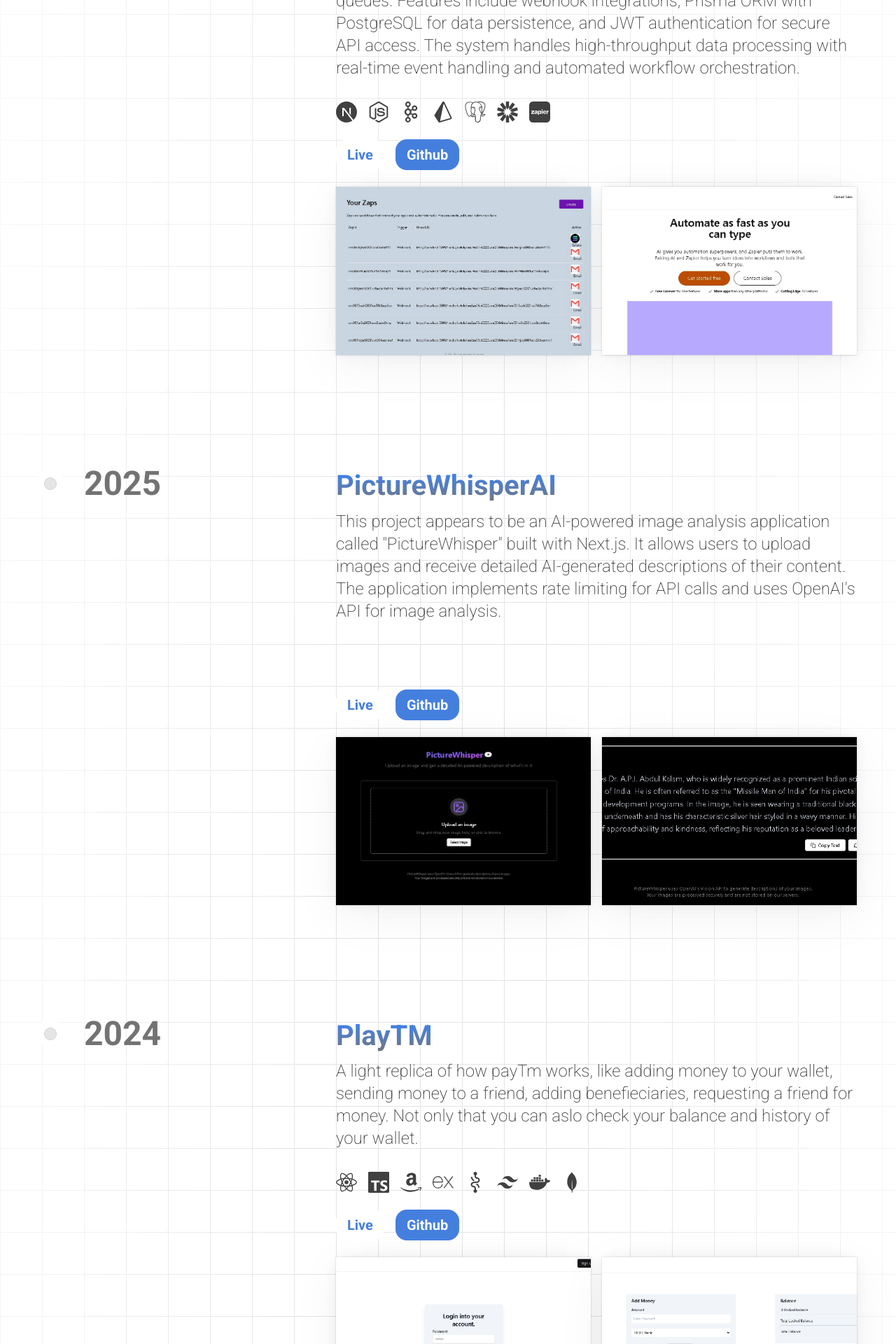
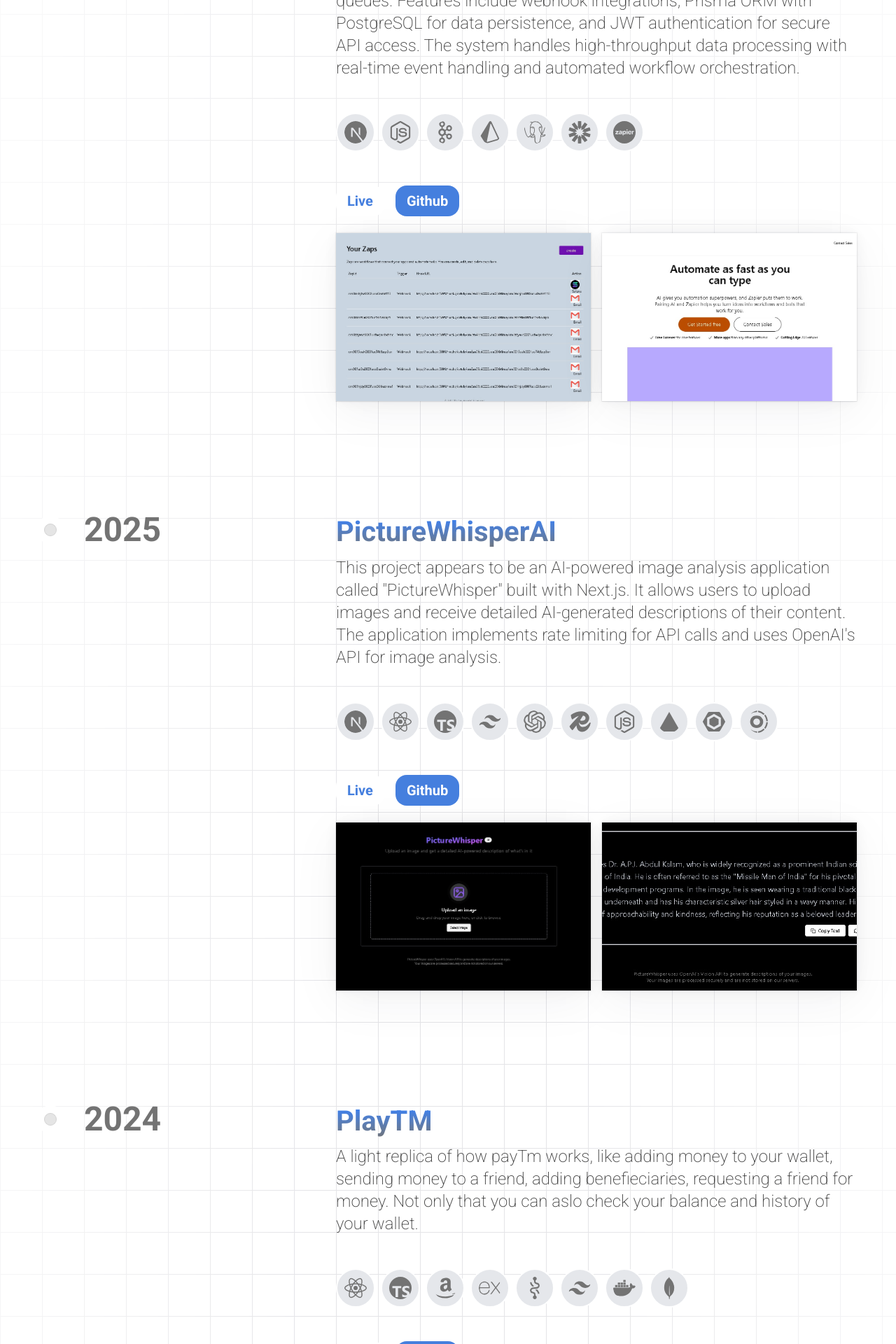
Before and after one commit to anynomous001/portfolio-2, a Next.js app: page / in a window 1280 px wide. Shown: the part 1540-3460 px from the top of the page at 70% size. Built offline with nearby package versions, Linux system fonts and the light colour scheme.

Commit message:
added logo animated tool

```diff
--- a/components/Projects.tsx
+++ b/components/Projects.tsx
@@ -20,6 +20,7 @@ import PictureWhisperAI3 from '@/public/PictureWhisperAI-3.jpeg'
 import zapier1 from '@/public/zapier1.jpeg'
 import zapier2 from '@/public/zapier2.jpeg'
 import zapier3 from '@/public/zapier3.jpeg'
+import { pictureWhisperLinks, playTMLinks, quizzicleLinks, workflowAutomationLinks } from '@/components/ui/project-logostack'
 
 import {
     SiTypescript, SiNextdotjs, SiReact, SiPostgresql, SiMongodb, SiExpress,
@@ -87,15 +88,7 @@ const Projects = () => {
                         </p>
                     </div>
 
-                    <span className="flex items-center flex-wrap w-full pt-6 gap-4 relative font-extralight text-neutral-700 dark:text-neutral-300 text-2xl md:text-3xl max-w-6xl">
-                        <SiNextdotjs className="bg-gradient-to-b from-neutral-200 to-neutral-500 bg-clip-text" title="Next.js" />
-                        <SiNodedotjs className="bg-gradient-to-b from-neutral-200 to-neutral-500 bg-clip-text" title="Node.js" />
-                        <SiApachekafka className="bg-gradient-to-b from-neutral-200 to-neutral-500 bg-clip-text" title="Apache Kafka" />
-                        <SiPrisma className="bg-gradient-to-b from-neutral-200 to-neutral-500 bg-clip-text" title="Prisma" />
-                        <SiPostgresql className="bg-gradient-to-b from-neutral-200 to-neutral-500 bg-clip-text" title="PostgreSQL" />
-                        <SiJsonwebtokens className="bg-gradient-to-b from-neutral-200 to-neutral-500 bg-clip-text" title="JWT" />
-                        <SiZapier className="bg-gradient-to-b from-neutral-200 to-neutral-500 bg-clip-text" title="Zapier" />
-                    </span>
+                    <AnimatedTooltip items={workflowAutomationLinks} />
 
                     <div className="flex gap-4 pt-4 relative z-30">
                         <button className="px-4 py-2 text-xl font-bold rounded-2xl text-[#457FDE] bg-white transform hover:cursor-pointer hover:scale-105 hover:bg-slate-200 transition-all duration-300">
@@ -149,12 +142,7 @@ const Projects = () => {
                         </p>
                     </div>
 
-                    <span className="flex items-center flex-wrap w-full pt-6 gap-4 relative font-extralight text-neutral-700 dark:text-neutral-300 text-2xl md:text-3xl max-w-6xl">
-
-                    </span>
-                    <div className="flex flex-row items-center justify-center mb-10 w-full">
-                        <AnimatedTooltip items={people} />
-                    </div>
+                    <AnimatedTooltip items={pictureWhisperLinks} />
                     <div className="flex gap-4 pt-4 relative z-30">
                         <button className="px-4 py-2 text-xl font-bold rounded-2xl text-[#457FDE]  bg-white transform hover:cursor-pointer  hover:scale-105 hover:bg-slate-200   transition-all duration-300">
                             <Link href="https://playTM.vercel.app"
@@ -211,16 +199,7 @@ const Projects = () => {
                         </p>
                     </div>
 
-                    <span className="flex items-center w-full pt-6 gap-4 relative font-extralight text-neutral-700 dark:text-neutral-300 text-2xl md:text-3xl max-w-6xl">
-                        <SiReact className="bg-gradient-to-b from-neutral-200 to-neutral-500 bg-clip-text" title="React" />
-                        <SiTypescript className="bg-gradient-to-b from-neutral-200 to-neutral-500 bg-clip-text" title="TypeScript" />
-                        <SiAmazon className="bg-gradient-to-b from-neutral-200 to-neutral-500 bg-clip-text" title="AWS" />
-                        <SiExpress className="bg-gradient-to-b from-neutral-200 to-neutral-500 bg-clip-text" title="Express.js" />
-                        <SiRecoil className="bg-gradient-to-b from-neutral-200 to-neutral-500 bg-clip-text" title="Recoil" />
-                        <SiTailwindcss className="bg-gradient-to-b from-neutral-200 to-neutral-500 bg-clip-text" title="TailwindCSS" />
-                        <SiDocker className="bg-gradient-to-b from-neutral-200 to-neutral-500 bg-clip-text" title="Docker" />
-                        <SiMongodb className="bg-gradient-to-b from-neutral-200 to-neutral-500 bg-clip-text" title="MongoDB" />
-                    </span>
+                    <AnimatedTooltip items={playTMLinks} />
 
                     <div className="flex gap-4 pt-4 relative z-30">
                         <button className="px-4 py-2 text-xl font-bold rounded-2xl text-[#457FDE] bg-white transform hover:cursor-pointer hover:scale-105 hover:bg-slate-200 transition-all duration-300">
@@ -270,11 +249,7 @@ const Projects = () => {
                         </p>
                     </div>
 
-                    <span className="flex items-center w-full pt-6  gap-4 relative font-extralight z-30 text-neutral-700 dark:text-neutral-300 text-2xl md:text-3xl max-w-6xl">
-                        <SiReact className="bg-gradient-to-b from-neutral-200 to-neutral-500 bg-clip-text" title="React" />
-                        <SiReactrouter className="bg-gradient-to-b from-neutral-200 to-neutral-500 bg-clip-text" title="React Router" />
-                        <SiCss3 className="bg-gradient-to-b from-neutral-200 to-neutral-500 bg-clip-text" title="CSS3" />
-                    </span>
+                    <AnimatedTooltip items={quizzicleLinks} />
 
                     <div className="flex gap-4 pt-4 relative z-30">
                         <button className="px-4 py-2 text-xl font-bold rounded-2xl text-[#457FDE]  bg-white transform hover:cursor-pointer  hover:scale-105 hover:bg-slate-200   transition-all duration-300">
--- a/components/ui/animated-tooltip.tsx
+++ b/components/ui/animated-tooltip.tsx
@@ -1,5 +1,4 @@
 "use client";
-import Image from "next/image";
 import React, { useState } from "react";
 import {
     motion,
@@ -8,7 +7,6 @@ import {
     useMotionValue,
     useSpring,
 } from "motion/react";
-import ProjectLogoStack from "./project-logostack";
 
 export const AnimatedTooltip = ({
     items,
@@ -16,75 +14,62 @@ export const AnimatedTooltip = ({
     items: {
         id: number;
         name: string;
-        designation: string;
+        icon: React.ReactNode;
     }[];
 }) => {
     const [hoveredIndex, setHoveredIndex] = useState<number | null>(null);
     const springConfig = { stiffness: 100, damping: 5 };
-    const x = useMotionValue(0); // going to set this value on mouse move
-    // rotate the tooltip
-    const rotate = useSpring(
-        useTransform(x, [-100, 100], [-45, 45]),
-        springConfig,
-    );
-    // translate the tooltip
-    const translateX = useSpring(
-        useTransform(x, [-100, 100], [-50, 50]),
-        springConfig,
-    );
-    const handleMouseMove = (event: any) => {
-        const halfWidth = event.target.offsetWidth / 2;
-        x.set(event.nativeEvent.offsetX - halfWidth); // set the x value, which is then used in transform and rotate
+    const x = useMotionValue(0);
+    const rotate = useSpring(useTransform(x, [-100, 100], [-45, 45]), springConfig);
+    const translateX = useSpring(useTransform(x, [-100, 100], [-50, 50]), springConfig);
+
+    const handleMouseMove = (event: React.MouseEvent) => {
+        const halfWidth = event.currentTarget.clientWidth / 2;
+        x.set(event.nativeEvent.offsetX - halfWidth);
     };
 
     return (
-        <>
-            {items.map((item, idx) => (
+        <div className="flex items-center">
+            {items.map((item) => (
                 <div
-                    className="group relative -mr-4"
-                    key={item.name}
+                    key={item.id}
+                    className="relative mt-10 mr-2 mb-6 group"
                     onMouseEnter={() => setHoveredIndex(item.id)}
                     onMouseLeave={() => setHoveredIndex(null)}
                 >
-                    <AnimatePresence mode="popLayout">
+                    <AnimatePresence mode="wait">
                         {hoveredIndex === item.id && (
                             <motion.div
                                 initial={{ opacity: 0, y: 20, scale: 0.6 }}
-                                animate={{
-                                    opacity: 1,
-                                    y: 0,
-                                    scale: 1,
-                                    transition: {
-                                        type: "spring",
-                                        stiffness: 260,
-                                        damping: 10,
-                                    },
-                                }}
+                                animate={{ opacity: 1, y: 0, scale: 1 }}
                                 exit={{ opacity: 0, y: 20, scale: 0.6 }}
-                                style={{
-                                    translateX: translateX,
-                                    rotate: rotate,
-                                    whiteSpace: "nowrap",
-                                }}
-                                className="absolute -top-16 left-1/2 z-50 flex -translate-x-1/2 flex-col items-center justify-center rounded-md bg-black px-4 py-2 text-xs shadow-xl"
+                                style={{ translateX, rotate }}
+                                className="absolute -top-14 left-1/2 z-50 flex -translate-x-1/2 flex-col items-center"
                             >
-                                <div className="absolute inset-x-10 -bottom-px z-30 h-px w-[20%] bg-gradient-to-r from-transparent via-emerald-500 to-transparent" />
-                                <div className="absolute -bottom-px left-10 z-30 h-px w-[40%] bg-gradient-to-r from-transparent via-sky-500 to-transparent" />
-                                <div className="relative z-30 text-base font-bold text-white">
-                                    {item.name}
+                                <div className="rounded-md bg-black px-4 py-2 text-xs shadow-xl border border-white/10">
+                                    <div className="relative z-30 text-sm font-bold text-white">
+                                        {item.name}
+                                    </div>
+                                    <div className="absolute -bottom-px left-1/2 h-px w-[40%] bg-gradient-to-r from-transparent via-sky-500 to-transparent -translate-x-1/2" />
                                 </div>
-                                <div className="text-xs text-white">{item.designation}</div>
                             </motion.div>
                         )}
                     </AnimatePresence>
-                    {/* <ProjectLogoStack
-                        onMouseMove={handleMouseMove}
-                        height={100}
-                        width={100}
-                        alt={item.name}
-                    /> */}
+
+                    <motion.div
+                        whileHover={{ scale: 1.1 }}
+                        className="relative h-14 w-14 rounded-full bg-gray-200 dark:bg-transparent flex items-center justify-center  border-2 border-white cursor-pointer"
+                    >
+                        <motion.div
+                            className="h-full w-full flex items-center justify-center text-neutral-500 dark:text-neutral-300"
+                            onMouseMove={handleMouseMove}
+                            whileHover={{ scale: 1.2 }}
+                        >
+                            {item.icon}
+                        </motion.div>
+                    </motion.div>
                 </div>
             ))}
-        </>
+        </div>
     );
 };
--- a/components/ui/project-logostack.tsx
+++ b/components/ui/project-logostack.tsx
@@ -6,45 +6,243 @@ import {
     SiReactrouter, SiOpenai, SiVercel, SiRedis, SiNodedotjs, SiEslint,
     SiCss3, SiTurborepo, SiZapier, SiGooglesheets, SiSlack, SiGmail, SiApachekafka, SiPrisma, SiJsonwebtokens
 } from 'react-icons/si';
-interface ProjectLogoStackProps {
-    onMouseMove: (event: any) => void,
-    height: number,
-    width: number,
-    alt: string,
-}
 
 
-// const LogoStack = [{
-//     title: NextJS,
-//     icon: <SiNextdotjs className="bg-gradient-to-b from-neutral-200 to-neutral-500 bg-clip-text" title="Next.js" />
-// },
+export const workflowAutomationLinks = [
+    {
+        id: 1,
+        name: "Next.js",
+        icon: (
+            <SiNextdotjs
+                className="relative z-50 !m-0 h-8 w-8 rounded-full  object-cover object-top !p-0 transition duration-500 group-hover:z-30 group-hover:scale-105"
+            />
+        ),
+        href: "#",
+    },
+    {
+        id: 2,
+        name: "Node.js",
+        icon: (
+            <SiNodedotjs className="relative !m-0 h-8 w-8 rounded-full object-cover object-top !p-0 transition duration-500 group-hover:z-30 group-hover:scale-105"
+            />
+        ),
+        href: "#",
+    },
+    {
+        id: 3,
+        name: "Kafka",
+        icon: (
+            <SiApachekafka className="relative !m-0 h-8 w-8 rounded-full object-cover object-top !p-0 transition duration-500 group-hover:z-30 group-hover:scale-105" />
+        ),
+        href: "#",
+    },
+    {
+        id: 4,
+        name: "Prisma",
+        icon: (
+            <SiPrisma className="relative !m-0 h-8 w-8 rounded-full object-cover object-top !p-0 transition duration-500 group-hover:z-30 group-hover:scale-105" />
+        ),
+        href: "#",
+    },
+    {
+        id: 5,
+        name: "PostgreSQL",
+        icon: (
+            <SiPostgresql className="relative !m-0 h-8 w-8 rounded-full object-cover object-top !p-0 transition duration-500 group-hover:z-30 group-hover:scale-105" />
+        ),
+        href: "#",
+    },
+    {
+        id: 6,
+        name: "JWT",
+        icon: (
+            <SiJsonwebtokens className="relative !m-0 h-8 w-8 rounded-full object-cover object-top !p-0 transition duration-500 group-hover:z-30 group-hover:scale-105" />
+        ),
+        href: "#",
+    },
+    {
+        id: 7,
+        name: "Zapier",
+        icon: (
+            <SiZapier className="relative !m-0 h-8 w-8 rounded-full object-cover object-top !p-0 transition duration-500 group-hover:z-30 group-hover:scale-105" />
+        ),
+        href: "#",
+    },
+];
 
-// {
+export const pictureWhisperLinks = [
+    {
+        id: 1,
+        name: "Next.js",
+        icon: (
+            <SiNextdotjs className="relative !m-0 h-8 w-8 rounded-full object-cover object-top !p-0 transition duration-500 group-hover:z-30 group-hover:scale-105" />
+        ),
+        href: "#",
+    },
+    {
+        id: 2,
+        name: "React",
+        icon: (
+            <SiReact className="relative !m-0 h-8 w-8 rounded-full object-cover object-top !p-0 transition duration-500 group-hover:z-30 group-hover:scale-105" />
+        ),
+        href: "#",
+    },
+    {
+        id: 3,
+        name: "TypeScript",
+        icon: (
+            <SiTypescript className="relative !m-0 h-8 w-8 rounded-full object-cover object-top !p-0 transition duration-500 group-hover:z-30 group-hover:scale-105" />
+        ),
+        href: "#",
+    },
+    {
+        id: 4,
+        name: "Tailwind",
+        icon: (
+            <SiTailwindcss className="relative !m-0 h-8 w-8 rounded-full object-cover object-top !p-0 transition duration-500 group-hover:z-30 group-hover:scale-105" />
+        ),
+        href: "#",
+    },
+    {
+        id: 5,
+        name: "OpenAI",
+        icon: (
+            <SiOpenai className="relative !m-0 h-8 w-8 rounded-full object-cover object-top !p-0 transition duration-500 group-hover:z-30 group-hover:scale-105" />
+        ),
+        href: "#",
+    },
+    {
+        id: 6,
+        name: "Redis",
+        icon: (
+            <SiRedis className="relative !m-0 h-8 w-8 rounded-full object-cover object-top !p-0 transition duration-500 group-hover:z-30 group-hover:scale-105" />
+        ),
+        href: "#",
+    },
+    {
+        id: 7,
+        name: "Node.js",
+        icon: (
+            <SiNodedotjs className="relative !m-0 h-8 w-8 rounded-full object-cover object-top !p-0 transition duration-500 group-hover:z-30 group-hover:scale-105" />
+        ),
+        href: "#",
+    },
+    {
+        id: 8,
+        name: "Vercel",
+        icon: (
+            <SiVercel className="relative !m-0 h-8 w-8 rounded-full object-cover object-top !p-0 transition duration-500 group-hover:z-30 group-hover:scale-105" />
+        ),
+        href: "#",
+    },
+    {
+        id: 9,
+        name: "ESLint",
+        icon: (
+            <SiEslint className="relative !m-0 h-8 w-8 rounded-full object-cover object-top !p-0 transition duration-500 group-hover:z-30 group-hover:scale-105" />
+        ),
+        href: "#",
+    },
+    {
+        id: 10,
+        name: "Turbopack",
+        icon: (
+            <SiTurborepo className="relative !m-0 h-8 w-8 rounded-full object-cover object-top !p-0 transition duration-500 group-hover:z-30 group-hover:scale-105" />
+        ),
+        href: "#",
+    },
+];
 
-// }
-// ]
+export const playTMLinks = [
+    {
+        id: 1,
+        name: "React",
+        icon: (
+            <SiReact className="relative !m-0 h-8 w-8 rounded-full object-cover object-top !p-0 transition duration-500 group-hover:z-30 group-hover:scale-105" />
+        ),
+        href: "#",
+    },
+    {
+        id: 2,
+        name: "TypeScript",
+        icon: (
+            <SiTypescript className="relative !m-0 h-8 w-8 rounded-full object-cover object-top !p-0 transition duration-500 group-hover:z-30 group-hover:scale-105" />
+        ),
+        href: "#",
+    },
+    {
+        id: 3,
+        name: "AWS",
+        icon: (
+            <SiAmazon className="relative !m-0 h-8 w-8 rounded-full object-cover object-top !p-0 transition duration-500 group-hover:z-30 group-hover:scale-105" />
+        ),
+        href: "#",
+    },
+    {
+        id: 4,
+        name: "Express",
+        icon: (
+            <SiExpress className="relative !m-0 h-8 w-8 rounded-full object-cover object-top !p-0 transition duration-500 group-hover:z-30 group-hover:scale-105" />
+        ),
+        href: "#",
+    },
+    {
+        id: 5,
+        name: "Recoil",
+        icon: (
+            <SiRecoil className="relative !m-0 h-8 w-8 rounded-full object-cover object-top !p-0 transition duration-500 group-hover:z-30 group-hover:scale-105" />
+        ),
+        href: "#",
+    },
+    {
+        id: 6,
+        name: "Tailwind",
+        icon: (
+            <SiTailwindcss className="relative !m-0 h-8 w-8 rounded-full object-cover object-top !p-0 transition duration-500 group-hover:z-30 group-hover:scale-105" />
+        ),
+        href: "#",
+    },
+    {
+        id: 7,
+        name: "Docker",
+        icon: (
+            <SiDocker className="relative !m-0 h-8 w-8 rounded-full object-cover object-top !p-0 transition duration-500 group-hover:z-30 group-hover:scale-105" />
+        ),
+        href: "#",
+    },
+    {
+        id: 8,
+        name: "MongoDB",
+        icon: (
+            <SiMongodb className="relative !m-0 h-8 w-8 rounded-full object-cover object-top !p-0 transition duration-500 group-hover:z-30 group-hover:scale-105" />
+        ),
+        href: "#",
+    },
+];
 
-//     < SiNextdotjs className = "bg-gradient-to-b from-neutral-200 to-neutral-500 bg-clip-text" title = "Next.js" />
-//                         <SiReact className="bg-gradient-to-b from-neutral-200 to-neutral-500 bg-clip-text" title="React" />
-//                         <SiTypescript className="bg-gradient-to-b from-neutral-200 to-neutral-500 bg-clip-text" title="TypeScript" />
-//                         <SiTailwindcss className="bg-gradient-to-b from-neutral-200 to-neutral-500 bg-clip-text" title="TailwindCSS" />
-//                         <SiOpenai className="bg-gradient-to-b from-neutral-200 to-neutral-500 bg-clip-text" title="OpenAI" />
-//                         <SiRedis className="bg-gradient-to-b from-neutral-200 to-neutral-500 bg-clip-text" title="Redis" />
-//                         <SiNodedotjs className="bg-gradient-to-b from-neutral-200 to-neutral-500 bg-clip-text" title="Node.js" />
-//                         <SiVercel className="bg-gradient-to-b from-neutral-200 to-neutral-500 bg-clip-text" title="Vercel" />
-//                         <SiEslint className="bg-gradient-to-b from-neutral-200 to-neutral-500 bg-clip-text" title="ESLint" />
-//                         <SiTurborepo className="bg-gradient-to-b from-neutral-200 to-neutral-500 bg-clip-text" title="Turbopack" />
-
-
-
-
-const ProjectLogoStack = ({ onMouseMove, height, width, alt }: ProjectLogoStackProps) => {
-    return (
-        <div className="relative !m-0 h-14 w-14 rounded-full border-2 border-white object-cover object-top !p-0 transition duration-500 group-hover:z-30 group-hover:scale-105">
-
-            ProjectLogoStack
-        </div>
-    )
-}
-
-export default ProjectLogoStack
+export const quizzicleLinks = [
+    {
+        id: 1,
+        name: "React",
+        icon: (
+            <SiReact className="relative !m-0 h-8 w-8 rounded-full object-cover object-top !p-0 transition duration-500 group-hover:z-30 group-hover:scale-105" />
+        ),
+        href: "#",
+    },
+    {
+        id: 2,
+        name: "React Router",
+        icon: (
+            <SiReactrouter className="relative !m-0 h-8 w-8 rounded-full object-cover object-top !p-0 transition duration-500 group-hover:z-30 group-hover:scale-105" />
+        ),
+        href: "#",
+    },
+    {
+        id: 3,
+        name: "CSS3",
+        icon: (
+            <SiCss3 className="relative !m-0 h-8 w-8 rounded-full object-cover object-top !p-0 transition duration-500 group-hover:z-30 group-hover:scale-105" />
+        ),
+        href: "#",
+    },
+];
```
Also changed, not shown: lib/data.ts (+6 -3 lines).
